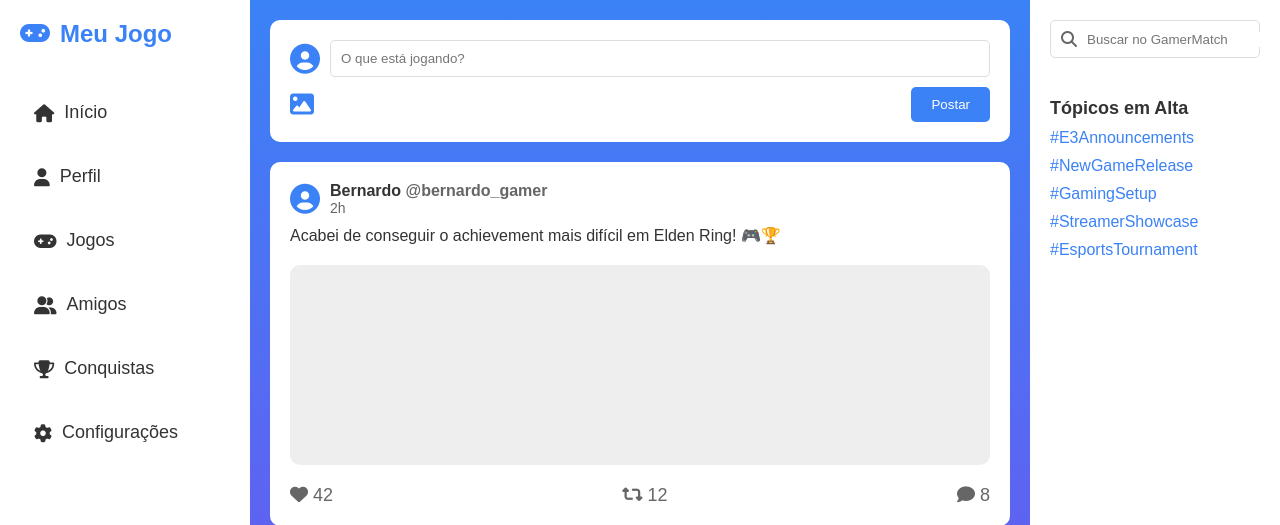
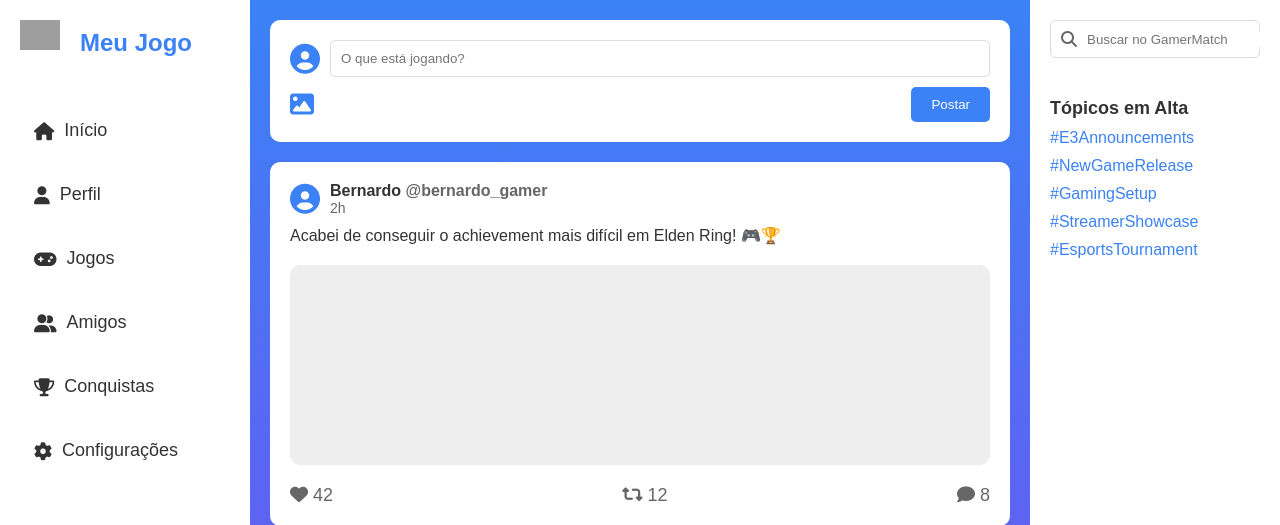
Before and after one commit to dev-be/clonico, a FastAPI app: page /feed in a window 1280 px wide. Shown: the top 525 px of the page. Run offline with FastAPI, Linux system fonts and the light colour scheme; grey boxes are pictures that could not be loaded.

Commit message:
Insert Icon menu left

```diff
--- a/static/css/feed.css
+++ b/static/css/feed.css
@@ -31,7 +31,14 @@ body {
     align-items: center;
     margin-bottom: 40px;
 }
-
+.icon-clonico {
+    display: inline-block;
+    width: 40px;
+    height: 40px;
+    background-image: url(/static/images/clonico_icon.svg);
+    background-size: contain;
+    background-repeat: no-repeat;
+}
 .logo-icon {
     font-size: 24px;
     color: #3b82f6;
--- a/templates/feed.html
+++ b/templates/feed.html
@@ -13,7 +13,7 @@
   <div class="layout">
     <div class="sidebar">
         <div class="sidebar-header">
-            <div class="logo-icon"><i class="fas fa-gamepad"></i></div>
+            <div class="logo-icon"><i class="icon-clonico logo-icon"></i></div>
             <div class="logo-text">Meu Jogo</div>
         </div>
         <div class="nav-menu">
--- a/templates/perfil.html
+++ b/templates/perfil.html
@@ -15,7 +15,7 @@
     <div class="layout">
         <div class="sidebar">
             <div class="sidebar-header">
-                <div class="logo-icon"><i class="fas fa-gamepad"></i></div>
+                <div class="logo-icon"><i class="icon-clonico logo-icon"></i></div>
                 <div class="logo-text">Meu Jogo</div>
             </div>
             <div class="nav-menu">
```
Also changed, not shown: static/css/perfil.css (+8 -1 lines).
